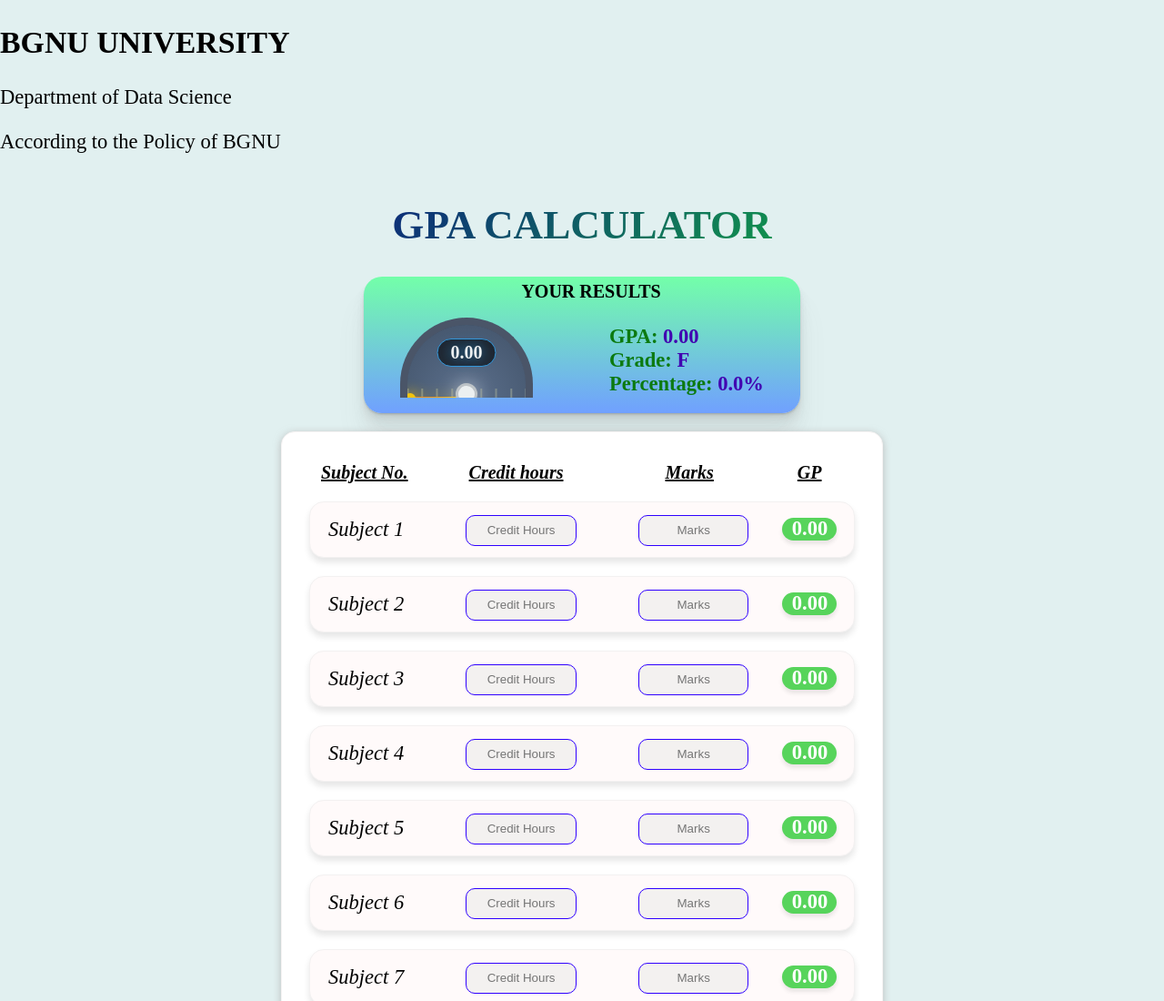
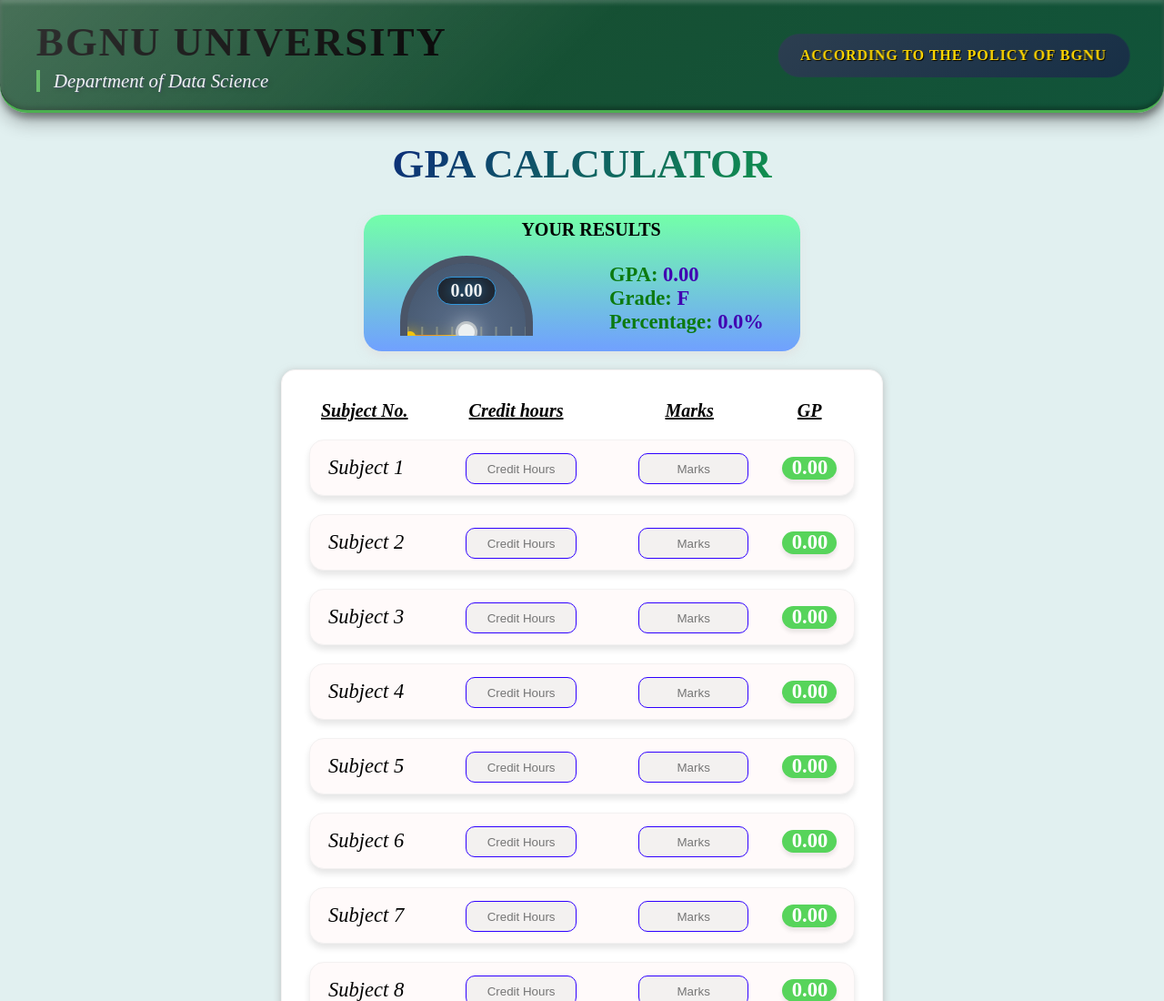
Before and after one commit to mhassan45634-cyber/gpa_cal, a plain HTML site: page index.html in a window 1280 px wide. Shown: the top 1100 px of the page at 91% size. Drawn offline with nearby package versions, Linux system fonts and the light colour scheme.

Commit message:
Update style.css

```diff
--- a/style.css
+++ b/style.css
@@ -14,6 +14,7 @@
     -webkit-background-clip: text;
     -webkit-text-fill-color: transparent !important;
     background-clip: text !important;
+
 }
 .main-div{
     display: flex;
@@ -276,8 +277,6 @@
     border: 0px solid black;
     width: 480px;
     height: 150px;
-    background-color: #9affb1;
-    margin-bottom: 20px;
     box-shadow:0 1px 1px rgba(0,0,0,0.08),
         0 2px 2px rgba(0,0,0,0.08),
         0 4px 4px rgba(112, 109, 109, 0.08),
@@ -286,6 +285,8 @@
         0 32px 32px rgba(119, 114, 114, 0.08);
     transition: transform 0.3s ease, box-shadow 0.3s ease;
     background: linear-gradient(#73ffa9, #70a0ff);
+    margin-bottom: 20px;
+    box-shadow:0 5px 10px rgba(223, 217, 217, 0.5);
     gap: 2px;
 }
 .half-circle {
@@ -428,3 +429,144 @@
     width: 20px !important;
 
 }
+.university-header {
+    background: linear-gradient(145deg, #1a4d2e, #11543a);
+    padding: 20px 30px;
+    border-radius: 0 0 30px 30px;
+    box-shadow:
+        0 10px 20px rgba(0,0,0,0.3),
+        0 6px 6px rgba(0,0,0,0.2),
+        inset 0 -3px 5px rgba(0,0,0,0.3),
+        inset 0 3px 5px rgba(255,255,255,0.2);
+    position: relative;
+    border-bottom: 3px solid #4CAF50;
+}
+.university-header::before {
+    content: '';
+    position: absolute;
+    top: 5px;
+    left: 5px;
+    right: -5px;
+    bottom: -5px;
+    background: rgba(0,0,0,0.2);
+    border-radius: 0 0 30px 30px;
+    z-index: -1;
+    filter: blur(5px);
+}
+
+.university-header::after {
+    content: '';
+    position: absolute;
+    top: 0;
+    left: 0;
+    right: 0;
+    bottom: 0;
+    background: linear-gradient(135deg, rgba(255,255,255,0.2) 0%, rgba(255,255,255,0) 50%);
+    border-radius: 0 0 30px 30px;
+    pointer-events: none;
+}
+
+.header-content {
+    display: flex;
+    justify-content: space-between;
+    align-items: center;
+    max-width: 1200px;
+    margin: 0 auto;
+    flex-wrap: wrap;
+    gap: 20px;
+}
+.university-info {
+    flex: 1;
+}
+
+.uni-name {
+    font-size: 2.8rem;
+    font-weight: 900;
+    margin: 0;
+    color: #000000;
+    letter-spacing: 2px;
+    transform: perspective(500px) rotateX(2deg);
+}
+
+.dept-name {
+    font-size: 1.3rem;
+    color: #ecf0f1;
+    margin: 5px 0 0 0;
+    font-style: italic;
+    text-shadow:
+        1px 1px 0 #2c3e50,
+        2px 2px 5px rgba(0,0,0,0.3);
+    border-left: 4px solid #4CAF50;
+    padding-left: 15px;
+}
+.policy-badge {
+    background: linear-gradient(145deg, #2c3e50, #172f46);
+    padding: 15px 25px;
+    border-radius: 50px;
+    border: 0px solid #4CAF50;
+    transform: perspective(500px) rotateY(-2deg);
+    transition: all 0.3s ease;
+}
+
+.policy-badge p {
+    color: #FFD700;
+    margin: 0;
+    font-size: 1rem;
+    font-weight: bold;
+    text-transform: uppercase;
+    letter-spacing: 1px;
+    text-shadow: 1px 1px 0 #000;
+}
+
+.policy-number {
+    display: block;
+    color: #4CAF50;
+    font-size: 0.9rem;
+    margin-top: 5px;
+    text-align: center;
+    font-family: monospace;
+    font-weight: bold;
+    background: rgba(0,0,0,0.3);
+    padding: 3px 10px;
+    border-radius: 20px;
+    border: 1px solid #4CAF50;
+}
+@media screen and (max-width: 768px) {
+    .header-content {
+        flex-direction: column;
+        text-align: center;
+    }
+
+    .uni-name {
+        font-size: 2.5rem;
+    }
+
+    .dept-name {
+        border-left: none;
+        border-top: 2px solid #4CAF50;
+        padding-top: 10px;
+        padding-left: 0;
+    }
+
+    .policy-badge {
+        transform: none;
+    }
+}
+
+@media screen and (max-width: 480px) {
+    .uni-name {
+        font-size: 2.4rem;
+    }
+
+    .dept-name {
+        font-size: 1rem;
+    }
+
+    .policy-badge {
+        padding: 10px 15px;
+    }
+
+    .policy-badge p {
+        font-size: 0.8rem;
+    }
+}
```
